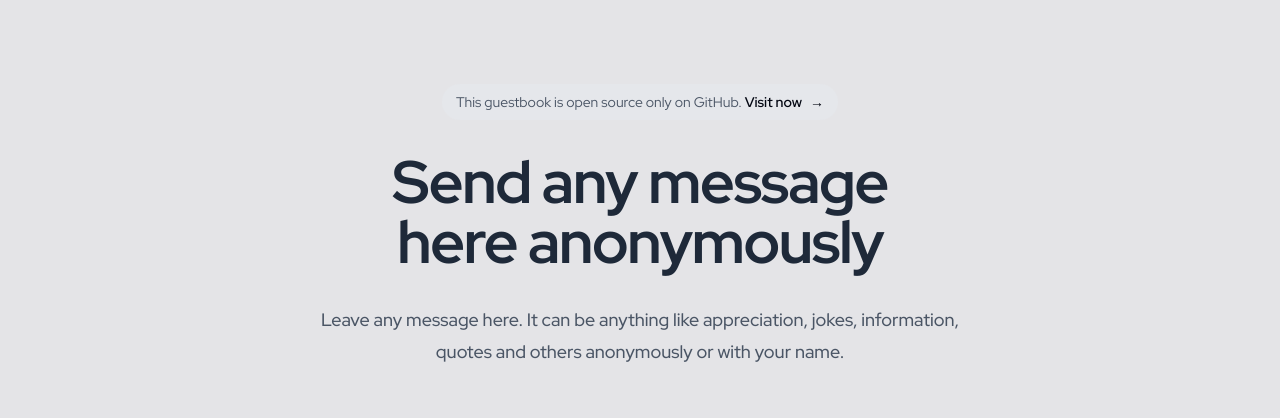
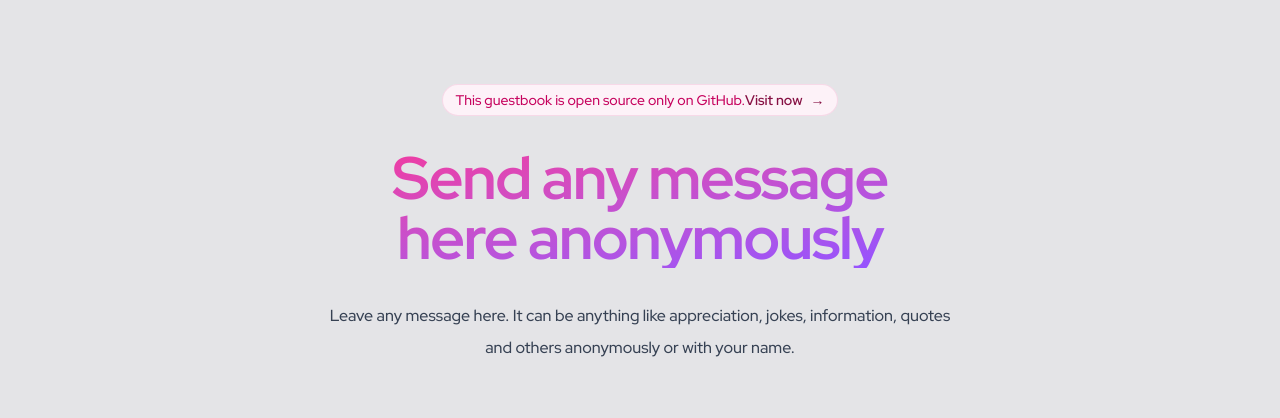
Before and after one commit to ryzmdn/ryzbook, a React (Vite) app: page / in a window 1280 px wide. Shown: the top 418 px of the page. Built offline with nearby package versions, Linux system fonts and the light colour scheme; no server answers; the database is empty.

Commit message:
style: customize the header section

```diff
--- a/src/components/Layout/Header.jsx
+++ b/src/components/Layout/Header.jsx
@@ -5,18 +5,18 @@ export function Header() {
     <header aria-labelledby="website-header" className="mx-auto w-full max-w-2xl bg-transparent px-3 py-16">
       <span id="website-header" className="sr-only">Website Header</span>
       <div className="mb-8 flex justify-center">
-        <div className="box-shadow-1 relative bg-gray-200 dark:bg-gray-800 rounded-full px-3.5 py-1.5 text-xs/6 text-gray-600 text-shadow-2 sm:text-sm/6">
+        <div className="relative rounded-full px-3.5 py-1 text-sm/6 inline-flex items-center bg-pink-50 font-medium text-pink-700 ring-1 ring-pink-700/10 ring-inset">
           This guestbook is open source only on GitHub.{" "}
-          <Button href="https://github.com/ryzmdn/ryzbook" variant="text" aria-label="Visit github repository" defaultStyle={false} shadow={false} className="font-semibold">
+          <Button href="https://github.com/ryzmdn/ryzbook" variant="text" aria-label="Visit github repository" defaultStyle={false} shadow={false} className="text-pink-900 font-semibold">
             <span aria-hidden="true" className="absolute inset-0" /> Visit now <span aria-hidden="true">&rarr;</span>
           </Button>
         </div>
       </div>
       <div className="text-center">
-        <h1 className="text-shadow-3 text-5xl font-bold tracking-tight text-balance text-gray-800 dark:text-gray-200 sm:text-6xl">
+        <h1 className="text-5xl font-bold tracking-tight text-balance bg-gradient-to-br from-pink-500 to-violet-500 bg-clip-text text-transparent sm:text-6xl">
           Send any message here anonymously
         </h1>
-        <p className="text-shadow-2 mt-8 font-medium text-pretty text-gray-600 sm:text-lg/8">
+        <p className="mt-8 font-medium text-pretty text-gray-700 sm:text-base/8">
           Leave any message here. It can be anything like appreciation, jokes, information, quotes and others anonymously or with your name.
         </p>
       </div>
```
